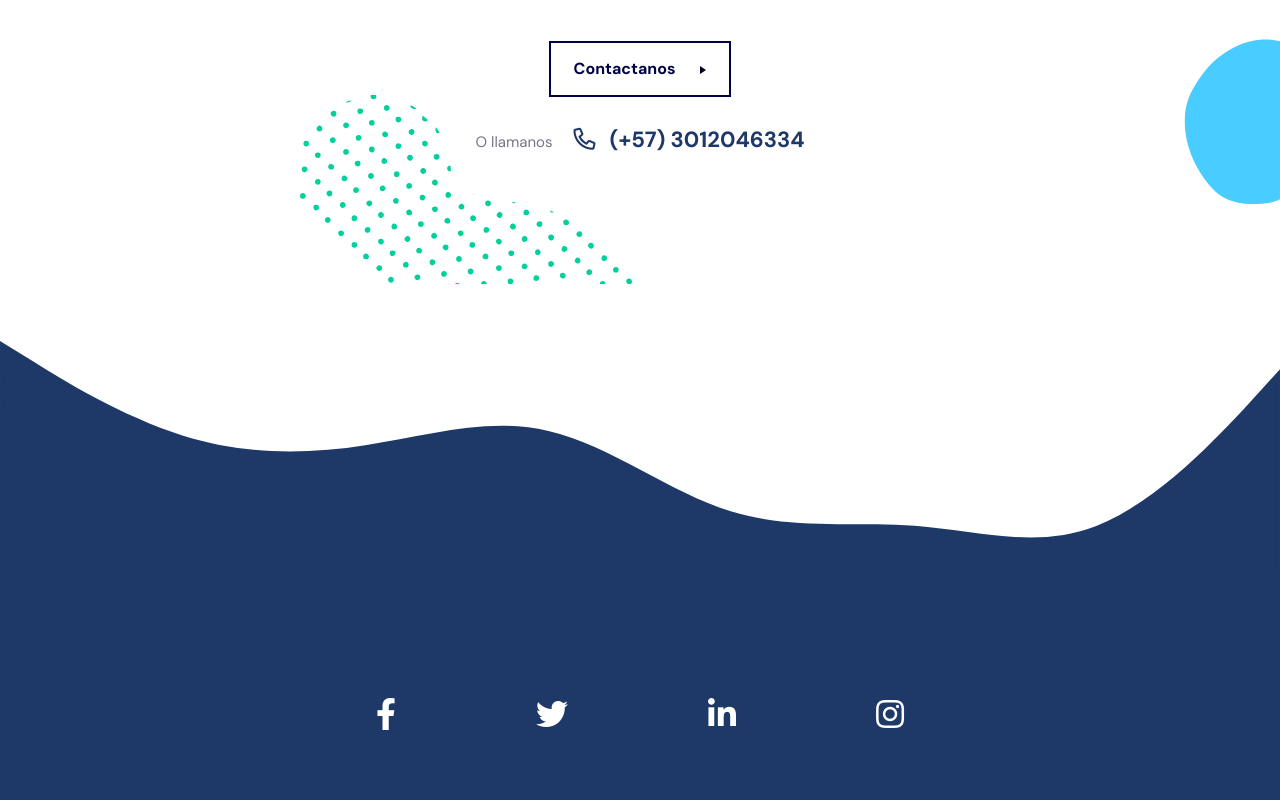
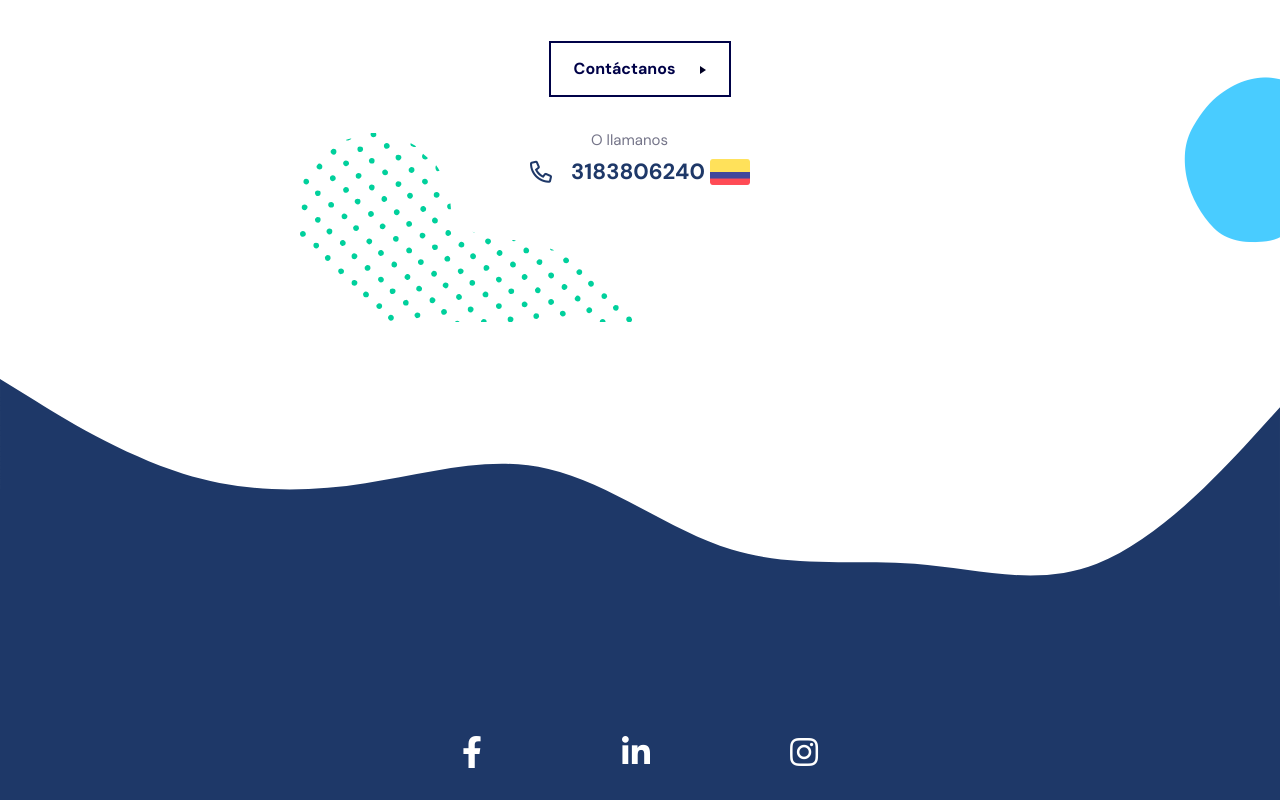
Before and after one commit to UtoSkydive/KWORDAGENCY, a Next.js app: page /blog in a window 1280 px wide. Shown: the part 4740-5540 px from the top of the page. Built offline with nearby package versions, Linux system fonts and the light colour scheme.

Commit message:
change something

```diff
--- a/components/brands/BrandOne.js
+++ b/components/brands/BrandOne.js
@@ -6,7 +6,7 @@ import Link from "next/link";
 const BrandOne = ({
   title = "Hemos construido soluciones para..",
   subtitle = "top clientes",
-  description = "Nulla facilisi. Nullam in magna id dolor blandit rutrum eget.",
+  description = "",
   bgColor = "bg-color-white",
   brandData = true,
   sliceNumber=7,
--- a/components/call-to-actions/CallToActionOne.js
+++ b/components/call-to-actions/CallToActionOne.js
@@ -1,5 +1,6 @@
 import Link from 'next/link';
 import SectionTitle from '../common/SectionTitle';
+import Image from 'next/image';
 
 const CallToActionOne = () => {
     // theme-gradient
@@ -22,7 +23,7 @@ const CallToActionOne = () => {
                                     href={`/contact`}
                                 >
                                     <a className="axil-button btn-large btn-transparent" >
-                                        <span className="button-text">Contactanos</span>
+                                        <span className="button-text">Contáctanos</span>
                                         <span className="button-icon" />
                                     </a>
                                 </Link>
@@ -31,9 +32,20 @@ const CallToActionOne = () => {
                                     <span className="text">
                                         O llamanos
                                     </span>
-                                    <span>
+                                    <span style={{
+                                        display: "flex",
+                                        justifyContent: 'center',
+                                        alignItems: 'center',
+                                        gap: '5px',
+                                    }}>
                                         <i className="fal fa-phone-alt" />
-                                        <a href="tel:(57) 3012046334">(+57) 3012046334</a>
+                                        <a href="tel:+57 3183806240">3183806240</a>
+                                        <Image
+                                            width={40}
+                                            height={40}
+                                            src="/images/flat/colombia.png"
+                                            alt="founder Image"
+                                        />
                                     </span>
                                 </div>
                             </div>
--- a/data/FooterMenu.json
+++ b/data/FooterMenu.json
@@ -1,9 +1,8 @@
 {
   "social": [
     {"type":  "facebook", "icon": "fa-facebook-f", "url":  "https://www.facebook.com/"},
-    {"type":  "twitter", "icon": "fa-twitter", "url":  "https://twitter.com/"},
     {"type":  "linkedin", "icon": "fa-linkedin-in", "url":  "https://www.linkedin.com/"},
-    {"type":  "instagram", "icon": "fa-instagram", "url":  "https://www.instagram.com/"}
+    {"type":  "instagram", "icon": "fa-instagram", "url":  "https://instagram.com/kwordagency?igshid=NzZlODBkYWE4Ng=="}
 
   ],
   "services": [
--- a/pages/index.js
+++ b/pages/index.js
@@ -42,7 +42,7 @@ const HomeOne = ({posts}) => {
 
                 <BrandOne title={'Plataformas'} subtitle={''} brandData={false} data ={certificatData} sliceNumber={3}/>
 
-                <AboutOne/>
+               {/*<AboutOne/>*/}
 
                 {/*<PortfolioOne/>*/}
 
```
Also changed, not shown: public/images/flat/colombia.png (added).
